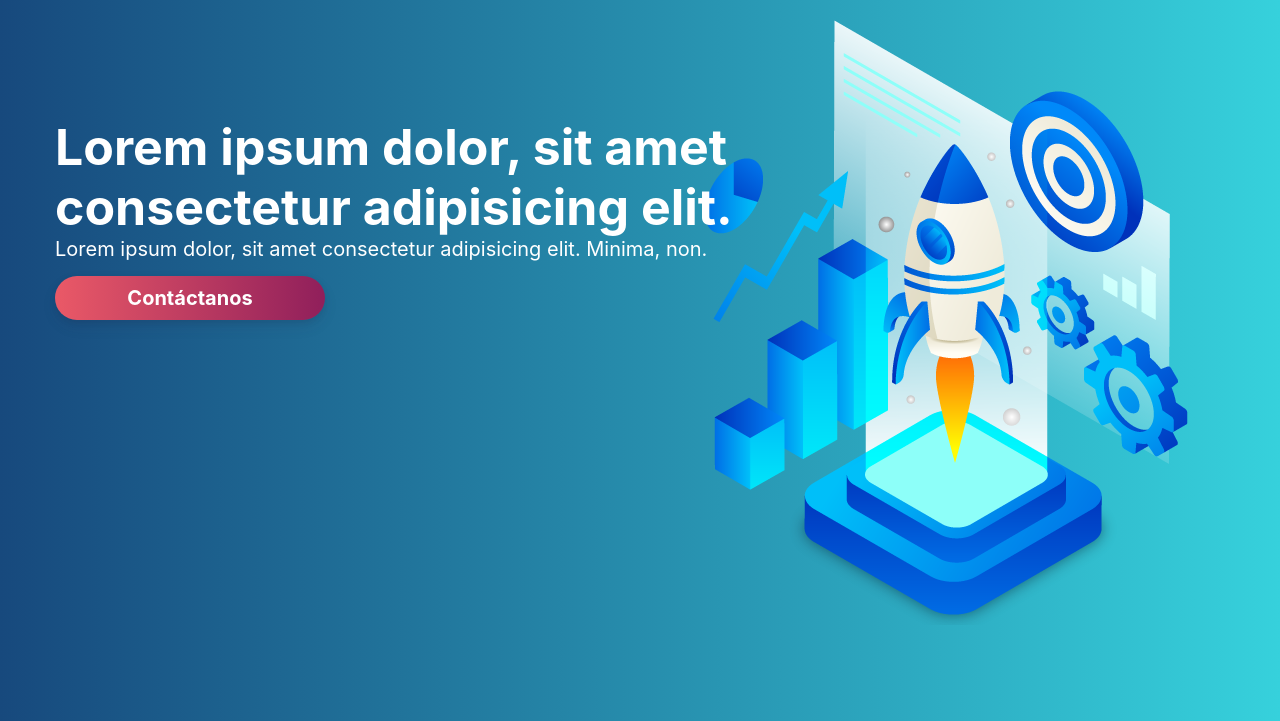
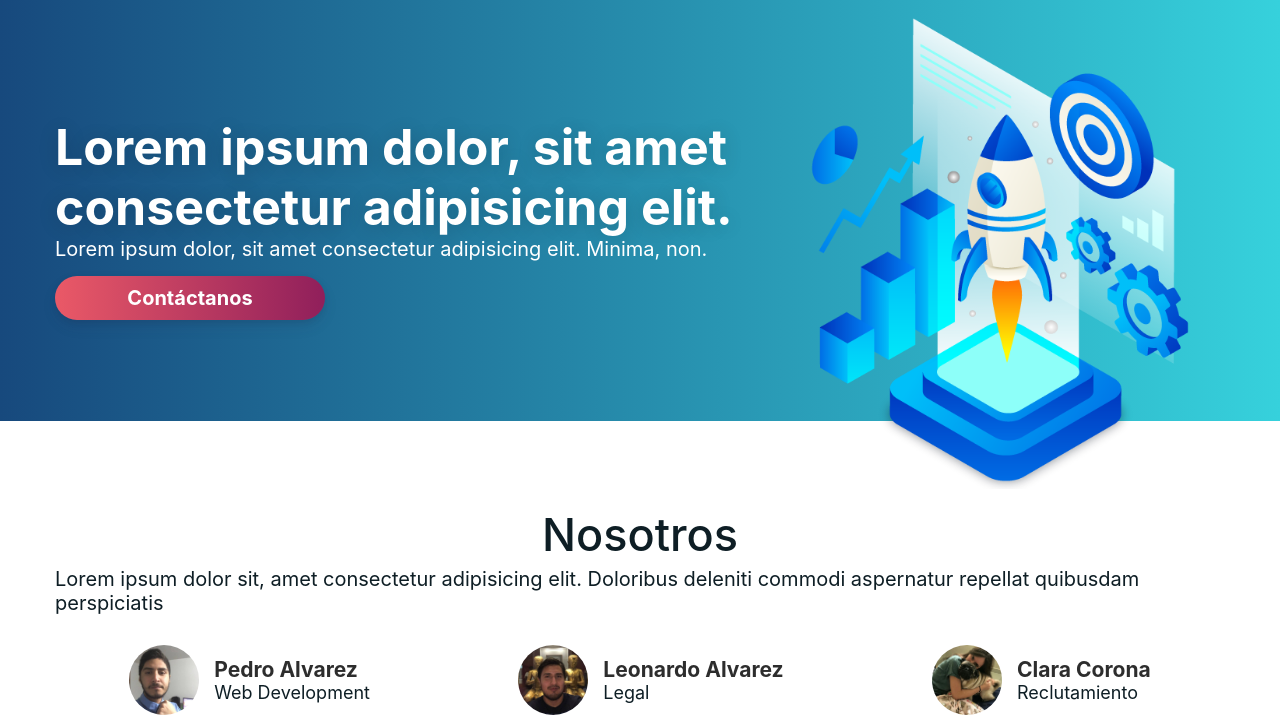
Before and after one commit to pedro412/corporatecounsel, a plain HTML site: page public/index.html in a window 1280 px wide. Shown: the part 79-800 px from the top of the page. Drawn offline with Linux system fonts and the light colour scheme.

Commit message:
nosotros section

```diff
--- a/public/index.html
+++ b/public/index.html
@@ -22,9 +22,10 @@
 					sans-serif;
 				font-size: calc(10px + 0.33vw);
 				-webkit-font-smoothing: antialiased;
-				color: #fff;
 				height: 100%;
-				background: linear-gradient(to right, #17497d, rgb(54, 209, 220));
+				background-color: #fff;
+				color: #0e1e25;
+				font-size: 20px;
 			}
 
 			.navbar {
@@ -35,6 +36,7 @@
 			}
 
 			.logo h1 {
+				color: #fff;
 				font-size: 38px;
 			}
 
@@ -67,12 +69,24 @@
 				padding-top: 30px;
 			}
 
+			.illo {
+				background: linear-gradient(to right, #17497d, rgb(54, 209, 220));
+				position: absolute;
+				top: 0;
+				height: 500px;
+				width: 100%;
+				z-index: -1;
+			}
+
 			.header-text {
+				color: #fff;
 				max-width: 680px;
 				padding-top: 80px;
+				height: 390px;
 			}
 
 			.header-text h1 {
+				text-shadow: 0 2px 20px rgba(0, 0, 0, 0.16);
 				font-size: 50px;
 				line-height: 60px;
 			}
@@ -89,6 +103,10 @@
 				right: 7%;
 				top: 90px;
 				z-index: -1;
+			}
+
+			.rocket-bg img {
+				max-width: 380px;
 			}
 
 			.btn {
@@ -123,6 +141,36 @@
 				width: 42px;
 				padding-right: 13px;
 			}
+			.head {
+				font-weight: 500;
+				font-size: 45px;
+				margin-bottom: 5px;
+			}
+
+			.text-center {
+				text-align: center;
+			}
+			.persons {
+				align-items: center;
+				display: flex;
+				justify-content: space-around;
+				padding-top: 30px;
+			}
+			.person {
+				display: flex;
+				align-items: center;
+				font-size: 18px;
+			}
+
+			.person h3 {
+				color: #2d2d2d;
+			}
+
+			.thumb-pic {
+				width: 70px;
+				border-radius: 50%;
+				margin-right: 15px;
+			}
 		</style>
 	</head>
 	<body>
@@ -146,6 +194,7 @@
 				</li>
 			</ul>
 		</nav>
+		<div class="illo"></div>
 		<div class="container pt-50">
 			<div class="rocket-bg">
 				<img class="img-fluid" src="./rocket.png" alt="multi" />
@@ -160,5 +209,35 @@
 				<a class="btn btn-primary pt-5" href="">Contáctanos</a>
 			</div>
 		</div>
+		<div class="container">
+			<h2 class="head text-center">Nosotros</h2>
+			<p>
+				Lorem ipsum dolor sit, amet consectetur adipisicing elit. Doloribus
+				deleniti commodi aspernatur repellat quibusdam perspiciatis
+			</p>
+			<div class="persons">
+				<div class="person">
+					<img class="thumb-pic" src="/public/pedro.jpg" alt="team" />
+					<div>
+						<h3>Pedro Alvarez</h3>
+						Web Development
+					</div>
+				</div>
+				<div class="person">
+					<img class="thumb-pic" src="/public/leonardo.jpg" alt="team" />
+					<div>
+						<h3>Leonardo Alvarez</h3>
+						Legal
+					</div>
+				</div>
+				<div class="person">
+					<img class="thumb-pic" src="/public/clara.jpg" alt="team" />
+					<div>
+						<h3>Clara Corona</h3>
+						Reclutamiento
+					</div>
+				</div>
+			</div>
+		</div>
 	</body>
 </html>
```
Also changed, not shown: public/clara.jpg (added), public/leonardo.jpg (added), public/pedro.jpg (added).
